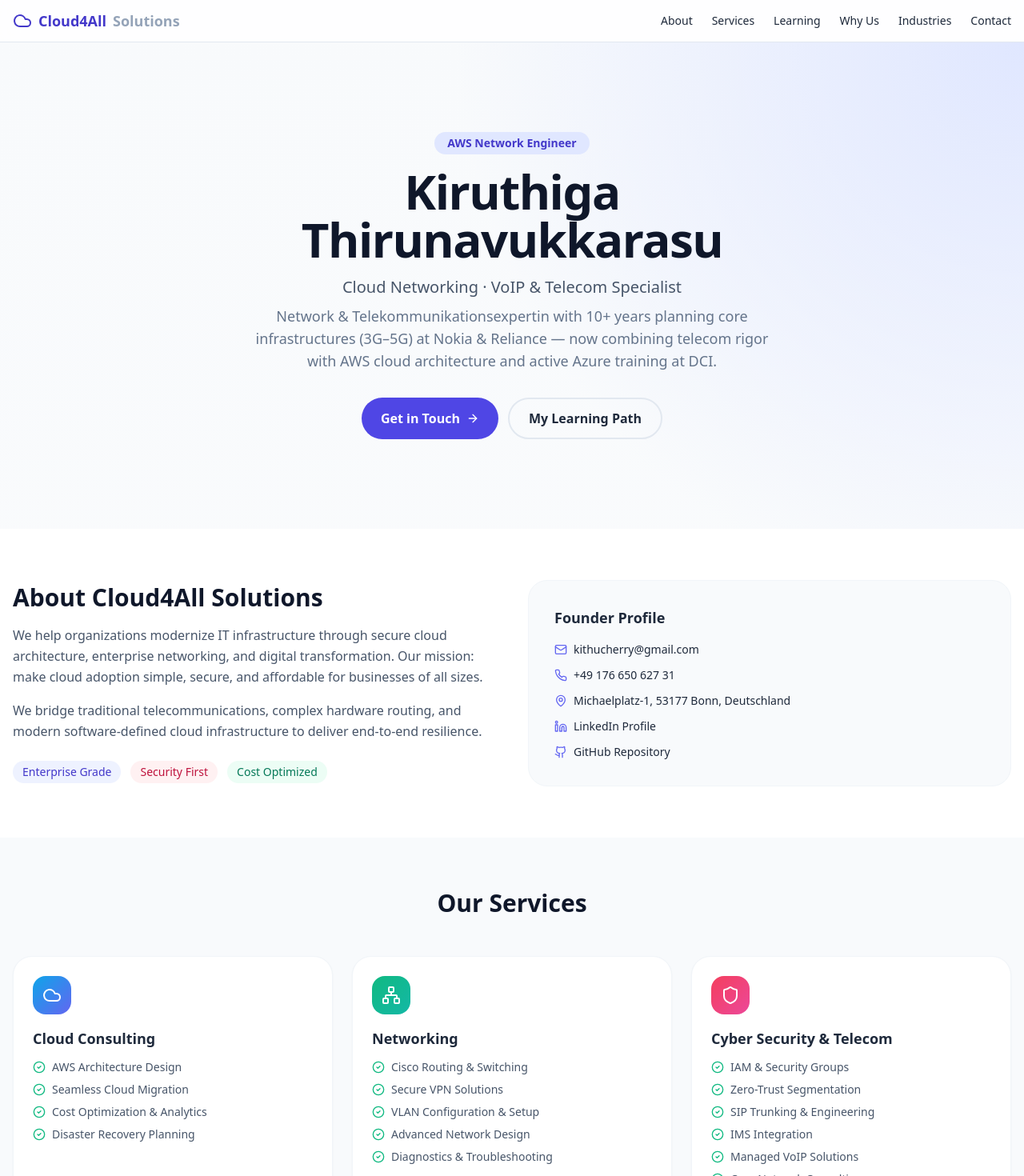
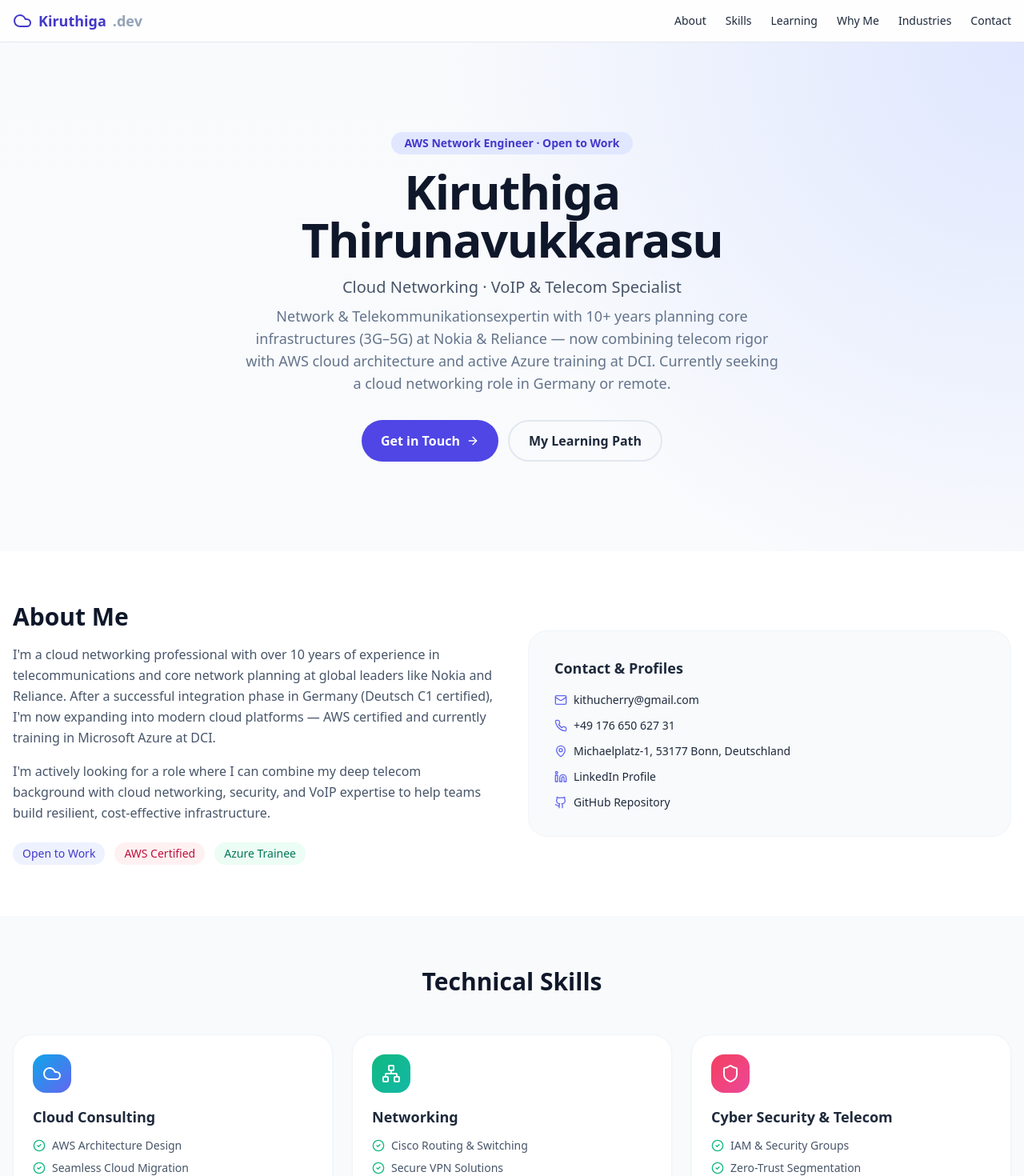
Before and after one commit to Kiruthiga-Thirunavukkarasu/kiruthiga-thirunavukkarasu-portfolio, a React (Vite) app: page / in a window 1280 px wide. Shown: the top 1470 px of the page at 80% size. Built offline with nearby package versions, Linux system fonts and the light colour scheme.

Commit message:
[dyad] Reframed site as job seeker profile - wrote 1 file(s)

```diff
--- a/src/pages/Index.tsx
+++ b/src/pages/Index.tsx
@@ -6,9 +6,9 @@ import { MadeWithDyad } from "@/components/made-with-dyad";
 
 const navLinks = [
   { href: "#about", label: "About" },
-  { href: "#services", label: "Services" },
+  { href: "#services", label: "Skills" },
   { href: "#learning", label: "Learning" },
-  { href: "#why", label: "Why Us" },
+  { href: "#why", label: "Why Me" },
   { href: "#industries", label: "Industries" },
   { href: "#contact", label: "Contact" },
 ];
@@ -84,7 +84,7 @@ export default function Index() {
         <div className="container mx-auto px-4 py-3 flex items-center justify-between">
           <a href="#top" className="flex items-center gap-2 font-bold text-lg text-indigo-700">
             <Cloud className="w-6 h-6" />
-            Cloud4All<span className="text-slate-400">Solutions</span>
+            Kiruthiga<span className="text-slate-400">.dev</span>
           </a>
           <nav className="hidden md:flex gap-6 text-sm font-medium">
             {navLinks.map((l) => (
@@ -114,7 +114,7 @@ export default function Index() {
         <div className="container mx-auto px-4 py-20 md:py-28 relative">
           <div className="max-w-3xl mx-auto text-center animate-[fadeIn_0.8s_ease-out]">
             <span className="inline-block px-4 py-1 rounded-full bg-indigo-100 text-indigo-700 text-sm font-semibold mb-4">
-              AWS Network Engineer
+              AWS Network Engineer · Open to Work
             </span>
             <h1 className="text-4xl md:text-6xl font-extrabold tracking-tight text-slate-900 mb-4">
               Kiruthiga Thirunavukkarasu
@@ -123,6 +123,7 @@ export default function Index() {
             <p className="text-base md:text-lg text-slate-500 mb-8 max-w-2xl mx-auto">
               Network & Telekommunikationsexpertin with 10+ years planning core infrastructures (3G–5G)
               at Nokia & Reliance — now combining telecom rigor with AWS cloud architecture and active Azure training at DCI.
+              Currently seeking a cloud networking role in Germany or remote.
             </p>
             <div className="flex flex-col sm:flex-row gap-3 justify-center">
               <a href="#contact" className="inline-flex items-center justify-center gap-2 rounded-full bg-indigo-600 hover:bg-indigo-700 text-white px-6 py-3 font-semibold transition-colors">
@@ -136,29 +137,31 @@ export default function Index() {
         </div>
       </section>
 
-      {/* About */}
+      {/* About – Job Seeker */}
       <section id="about" className="py-16 bg-white">
         <div className="container mx-auto px-4">
           <div className="grid md:grid-cols-2 gap-10 items-center">
             <div>
-              <h2 className="text-3xl font-bold text-slate-900 mb-4">About Cloud4All Solutions</h2>
+              <h2 className="text-3xl font-bold text-slate-900 mb-4">About Me</h2>
               <p className="text-slate-600 mb-4 leading-relaxed">
-                We help organizations modernize IT infrastructure through secure cloud architecture,
-                enterprise networking, and digital transformation. Our mission: make cloud adoption simple,
-                secure, and affordable for businesses of all sizes.
+                I'm a cloud networking professional with over 10 years of experience in telecommunications
+                and core network planning at global leaders like Nokia and Reliance. After a successful
+                integration phase in Germany (Deutsch C1 certified), I'm now expanding into modern cloud
+                platforms — AWS certified and currently training in Microsoft Azure at DCI.
               </p>
               <p className="text-slate-600 leading-relaxed">
-                We bridge traditional telecommunications, complex hardware routing, and modern
-                software-defined cloud infrastructure to deliver end-to-end resilience.
+                I'm actively looking for a role where I can combine my deep telecom background with
+                cloud networking, security, and VoIP expertise to help teams build resilient,
+                cost-effective infrastructure.
               </p>
               <div className="mt-6 flex flex-wrap gap-3">
-                <span className="px-3 py-1 rounded-full bg-indigo-50 text-indigo-700 text-sm font-medium">Enterprise Grade</span>
-                <span className="px-3 py-1 rounded-full bg-rose-50 text-rose-700 text-sm font-medium">Security First</span>
-                <span className="px-3 py-1 rounded-full bg-emerald-50 text-emerald-700 text-sm font-medium">Cost Optimized</span>
+                <span className="px-3 py-1 rounded-full bg-indigo-50 text-indigo-700 text-sm font-medium">Open to Work</span>
+                <span className="px-3 py-1 rounded-full bg-rose-50 text-rose-700 text-sm font-medium">AWS Certified</span>
+                <span className="px-3 py-1 rounded-full bg-emerald-50 text-emerald-700 text-sm font-medium">Azure Trainee</span>
               </div>
             </div>
             <div className="bg-slate-50 rounded-3xl p-8 border border-slate-100">
-              <h3 className="font-bold text-lg mb-4 text-slate-800">Founder Profile</h3>
+              <h3 className="font-bold text-lg mb-4 text-slate-800">Contact & Profiles</h3>
               <div className="space-y-3 text-sm">
                 <p className="flex items-center gap-2"><Mail className="w-4 h-4 text-indigo-500" /> kithucherry@gmail.com</p>
                 <p className="flex items-center gap-2"><Phone className="w-4 h-4 text-indigo-500" /> +49 176 650 627 31</p>
@@ -177,10 +180,10 @@ export default function Index() {
         </div>
       </section>
 
-      {/* Services */}
+      {/* Skills */}
       <section id="services" className="py-16 bg-slate-50">
         <div className="container mx-auto px-4">
-          <h2 className="text-3xl font-bold text-center text-slate-900 mb-12">Our Services</h2>
+          <h2 className="text-3xl font-bold text-center text-slate-900 mb-12">Technical Skills</h2>
           <div className="grid md:grid-cols-3 gap-6">
             {services.map((s) => (
               <div key={s.title} className="bg-white rounded-3xl p-6 shadow-sm border border-slate-100 hover:shadow-md transition-shadow">
@@ -248,10 +251,10 @@ export default function Index() {
         </div>
       </section>
 
-      {/* Why Us */}
+      {/* Why Me */}
       <section id="why" className="py-16 bg-slate-50">
         <div className="container mx-auto px-4">
-          <h2 className="text-3xl font-bold text-center text-slate-900 mb-12">Why Partner With Us</h2>
+          <h2 className="text-3xl font-bold text-center text-slate-900 mb-12">Why Hire Me</h2>
           <div className="grid sm:grid-cols-2 lg:grid-cols-3 gap-6">
             {whyUs.map((w) => (
               <div key={w.title} className="flex gap-3 p-5 rounded-2xl bg-white border border-slate-100">
@@ -315,7 +318,7 @@ export default function Index() {
       {/* Industries */}
       <section id="industries" className="py-16 bg-slate-50">
         <div className="container mx-auto px-4 text-center">
-          <h2 className="text-3xl font-bold text-slate-900 mb-10">Industries We Support</h2>
+          <h2 className="text-3xl font-bold text-slate-900 mb-10">Sectors I've Worked In</h2>
           <div className="flex flex-wrap justify-center gap-3">
             {industries.map((i) => (
               <span key={i} className="px-5 py-2 rounded-full bg-white text-slate-700 font-medium hover:bg-indigo-100 hover:text-indigo-700 transition-colors border border-slate-100">
@@ -329,9 +332,9 @@ export default function Index() {
       {/* Contact */}
       <section id="contact" className="py-16 bg-gradient-to-br from-indigo-600 to-purple-700 text-white">
         <div className="container mx-auto px-4 text-center">
-          <h2 className="text-3xl font-bold mb-4">Let's Build Your Cloud Future</h2>
+          <h2 className="text-3xl font-bold mb-4">Let's Connect</h2>
           <p className="mb-8 opacity-90 max-w-xl mx-auto">
-            Secure, scalable and reliable cloud solutions tailored to your business.
+            Open to cloud networking, DevOps, and telecom-cloud roles in Germany or remote.
           </p>
           <div className="flex flex-col sm:flex-row gap-4 justify-center items-center">
             <a href="mailto:kithucherry@gmail.com" className="inline-flex items-center gap-2 bg-white text-indigo-700 rounded-full px-6 py-3 font-semibold hover:bg-slate-100 transition-colors">
```
